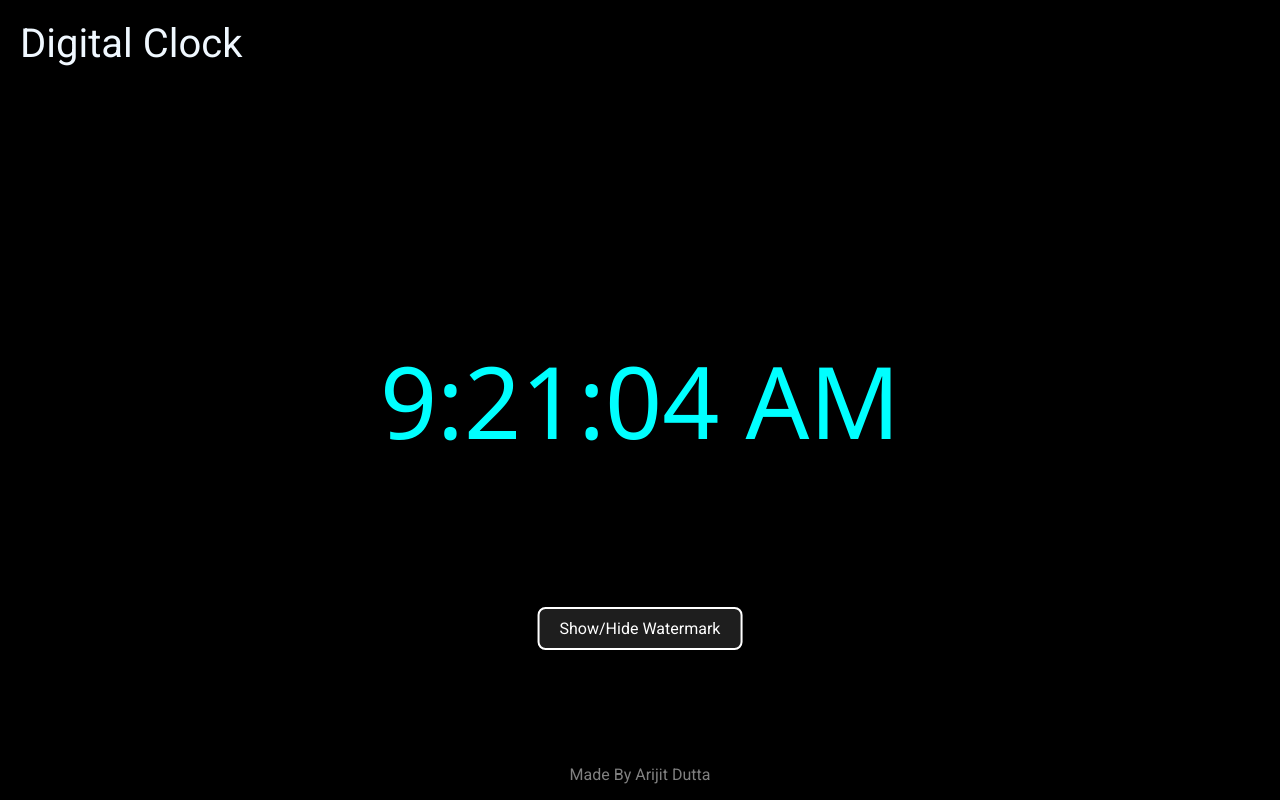
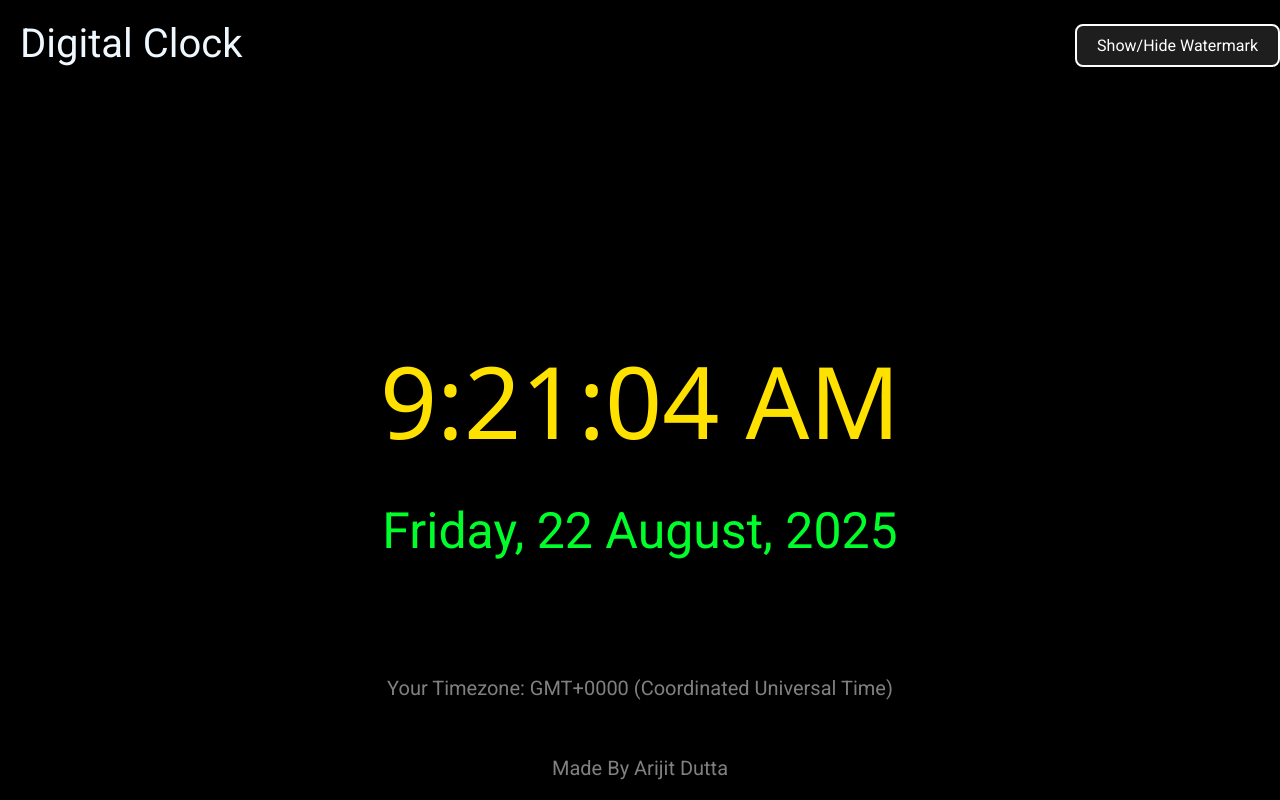
Before and after one commit to shade2go/myclockwebsite, a plain HTML site: page index.html in a window 1280 px wide. Drawn offline with Linux system fonts and the light colour scheme.

Commit message:
new update
added day date month and year

```diff
--- a/index.html
+++ b/index.html
@@ -13,7 +13,9 @@
     <button id="shwatermark">Show/Hide Watermark</button>
     <p id="sidetext">Digital Clock</p>
     <div id="mainclock">if you see this, clock isnt working</div>
+    <div id="fulldate">Hello</div>
     <p id="watermark">Made By Arijit Dutta</p>
+    <div id="timezone">TEST</div>
     <script src="script.js"></script>
 </body>
 </html>
--- a/script.js
+++ b/script.js
@@ -1,6 +1,12 @@
 function updateclock() {
     const timern = new Date()
     document.getElementById("mainclock").innerText = timern.toLocaleTimeString();
+    listofdays = ["Sunday","Monday", "Tuesday","Wednesday","Thursday","Friday","Saturday"];
+    dayrn = listofdays[timern.getDay()];
+
+    listofmonths = ["January", "Febuary", "March", "April", "May", "June", "July", "August", "September","October","November","December"];
+    monthrn = listofmonths[timern.getMonth()]
+    document.getElementById("fulldate").innerText = `${dayrn}, ${timern.getDate()} ${monthrn}, ${timern.getFullYear()}`
 }
 setInterval(updateclock, 1000)
 updateclock()
@@ -14,3 +20,5 @@ shwatermarkbutton.addEventListener("click", function showhide() {
     isvisible = !isvisible
     isvisible ? signature.style.display = "block" : signature.style.display = "none"
 });
+
+document.getElementById("timezone").innerText = `Your Timezone: ${new Date().toString().slice(24)}`
--- a/style.css
+++ b/style.css
@@ -19,7 +19,7 @@ body {
 }
 
 #mainclock {
-    color: aqua;
+    color: rgb(255, 225, 0);
     font-family: 'Segoe UI', sans-serif;
     display: flex;
     align-items: center;
@@ -33,15 +33,14 @@ body {
     color: white;
     opacity: 0.5;
     font-family: 'Roboto', sans-serif;
-    position: fixed;
+    position: absolute;
     bottom: 0;
+    font-size: 20px;
 }
 #shwatermark {
-    position: fixed;
-    bottom: 150px;              /* space above watermark */
-    left: 50%;                 /* center horizontally */
-    transform: translateX(-50%);
-
+    position: absolute;
+    top: 3%;
+    right: 0%;
     background-color: #1e1e1e;
     color: white;
     font-family: 'Roboto', sans-serif;
@@ -58,3 +57,20 @@ body {
     color: #1e1e1e;
     border-color: #1e1e1e;
 }
+
+#fulldate {
+    color: rgb(0, 255, 42);
+    font-family: 'Roboto', sans-serif;
+    position: absolute;
+    bottom: 30%;
+    font-size: 50px;
+}
+
+#timezone {
+    color: white;
+    opacity: 0.5;
+    font-family: 'Roboto', sans-serif;
+    position: absolute;
+    bottom: 100px;
+    font-size: 20px;
+}
```
Also changed, not shown: favicon.png.
